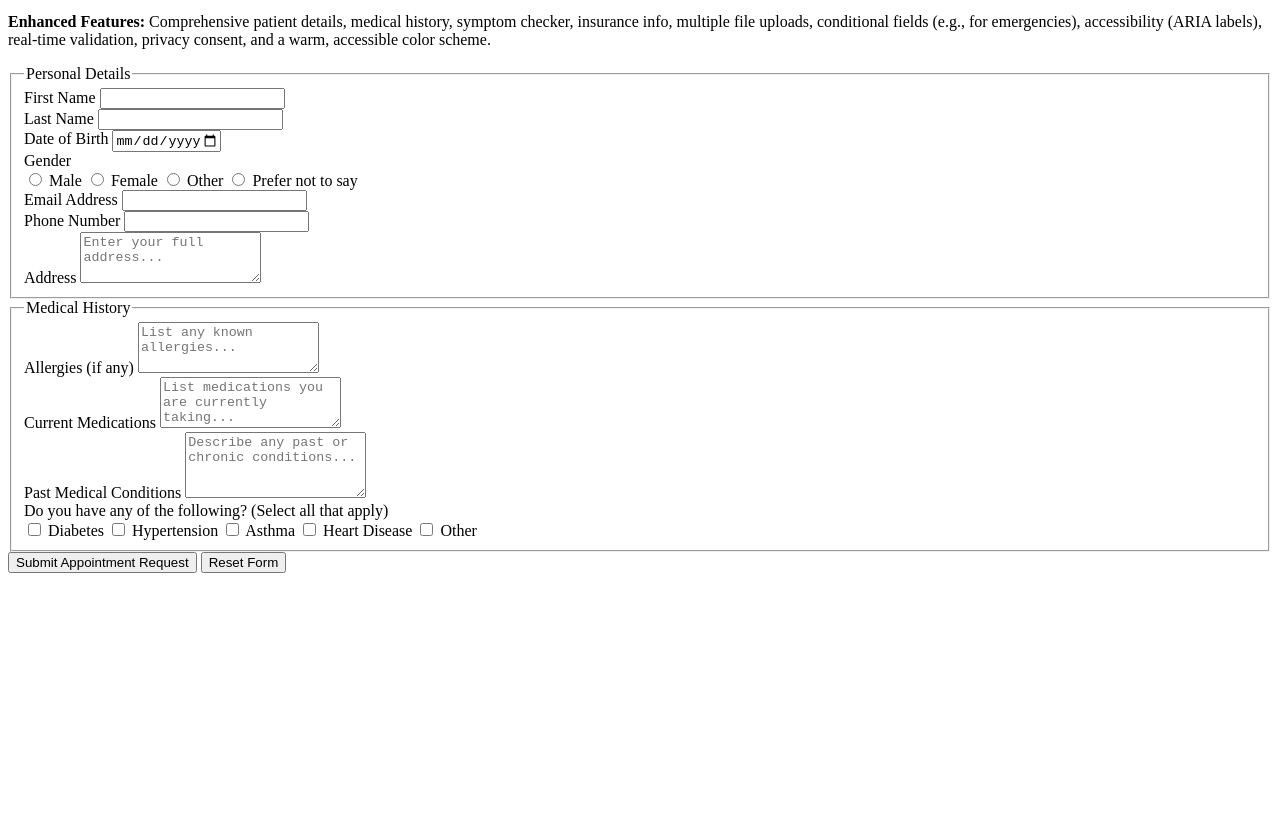
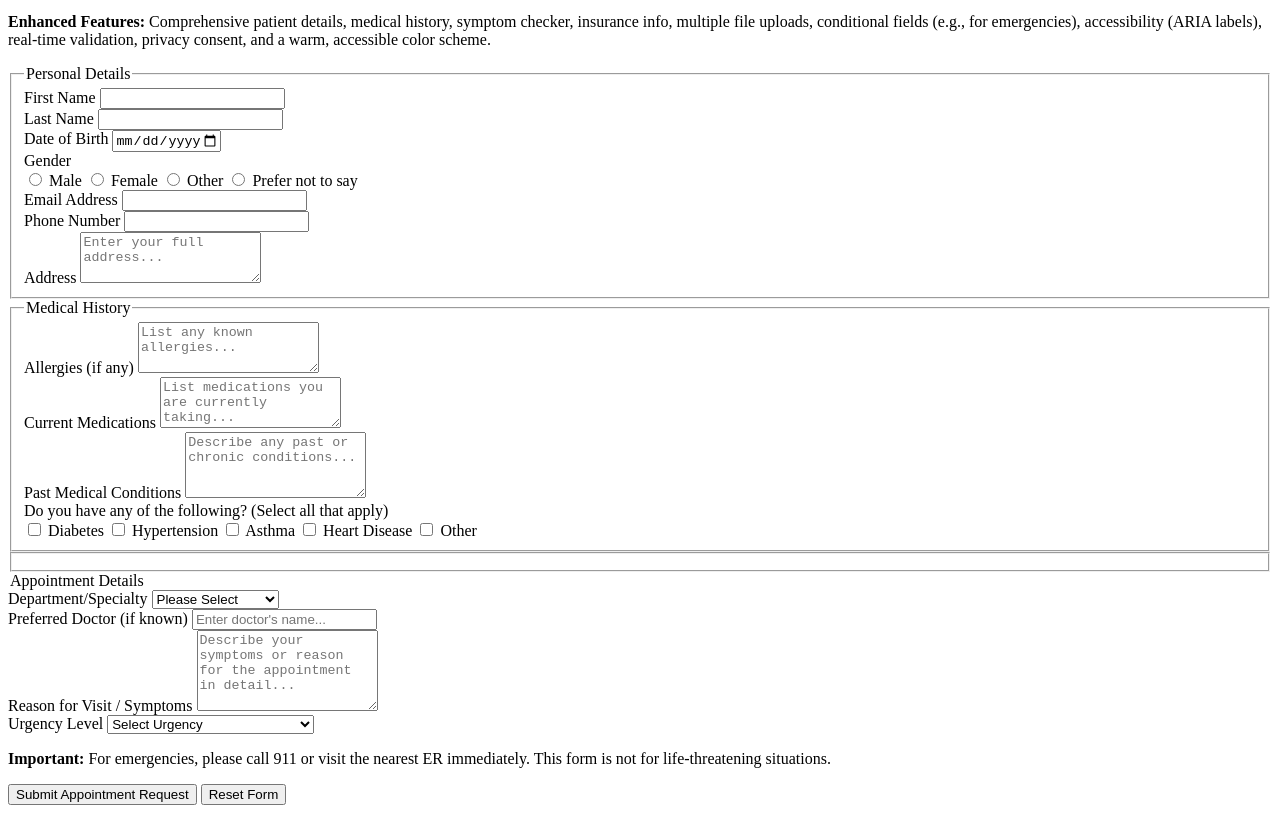
Before and after one commit to nikini07/patientAppointmentBooking, a plain HTML site: page index.html in a window 1280 px wide. Shown: the part 119-932 px from the top of the page. Before the commit the page ends 800 px from the top, so only its background shows below. Drawn offline with Linux system fonts and the light colour scheme.

Commit message:
Add appointment details fieldset with department select, doctor input, reason textarea, and urgency select

```diff
--- a/index.html
+++ b/index.html
@@ -95,6 +95,44 @@
                 </div>
             </fieldset>
 
+            <!--appointmentDetails-->
+            <fieldset></fieldset>
+                <legend>Appointment Details</legend>
+                <div class="form-group">
+                    <label for="department">Department/Specialty</label>
+                    <select name="department" id="department" required aria-required="true">
+                        <option value="">Please Select</option>
+                        <option value="general">General Medicine</option>
+                        <option value="pediatrics">Pediatrics</option>
+                        <option value="cardiology">Cardiology</option>
+                        <option value="dermatology">Dermatology</option>
+                        <option value="orthopedics">Orthopedics</option>
+                        <option value="other">Other</option>
+                    </select>
+                </div>
+                <div class="form-group">
+                    <label for="doctor">Preferred Doctor (if known)</label>
+                    <input type="text" name="doctor" id="doctor" placeholder="Enter doctor's name...">
+                </div>
+                <div class="form-group">
+                    <label for="reason">Reason for Visit / Symptoms</label>
+                    <textarea name="reason" id="reason" rows="5" placeholder="Describe your symptoms or reason for the appointment in detail..." required aria-required="true"></textarea>
+                </div>
+                <div class="form-group urgency-select">
+                    <label for="urgency">Urgency Level</label>
+                    <select name="urgency" id="urgency" required aria-required="true">
+                        <option value="">Select Urgency</option>
+                        <option value="routine">Routine Check-up</option>
+                        <option value="medium">Moderate (Need within a week)</option>
+                        <option value="high">High (Urgent, within 48 hours)</option>
+                        <option value="emergency">Emergency (Call 911 instead)</option>
+                    </select>
+                </div>
+                <div id="emergency-info" class="conditional-section info-box">
+                    <p><strong>Important:</strong> For emergencies, please call 911 or visit the nearest ER immediately. This form is not for life-threatening situations.</p>
+                </div>
+            </fieldset>
+
             <button type="submit">Submit Appointment Request</button>
             <button type="reset" class="reset-btn">Reset Form</button>
         </form>
```
